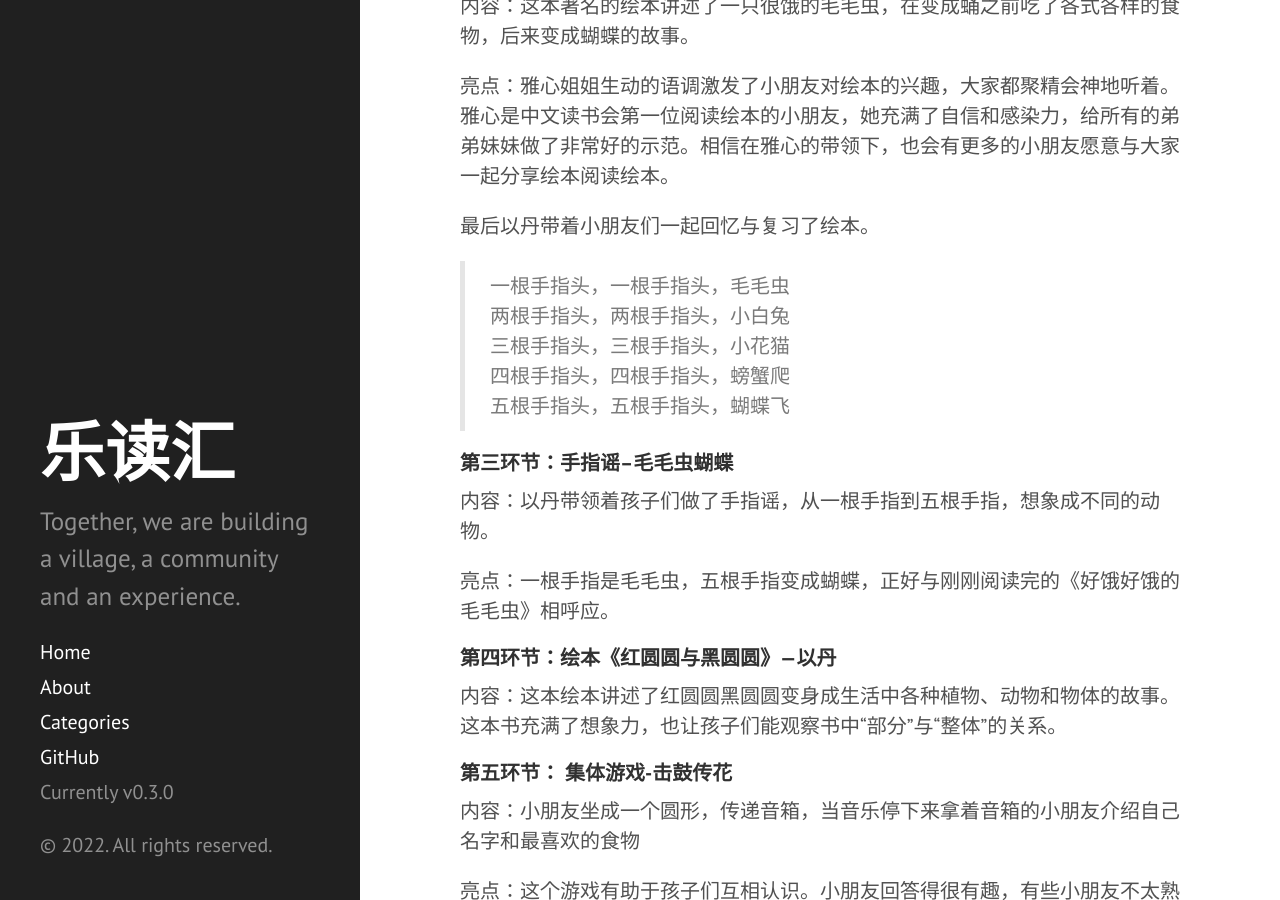
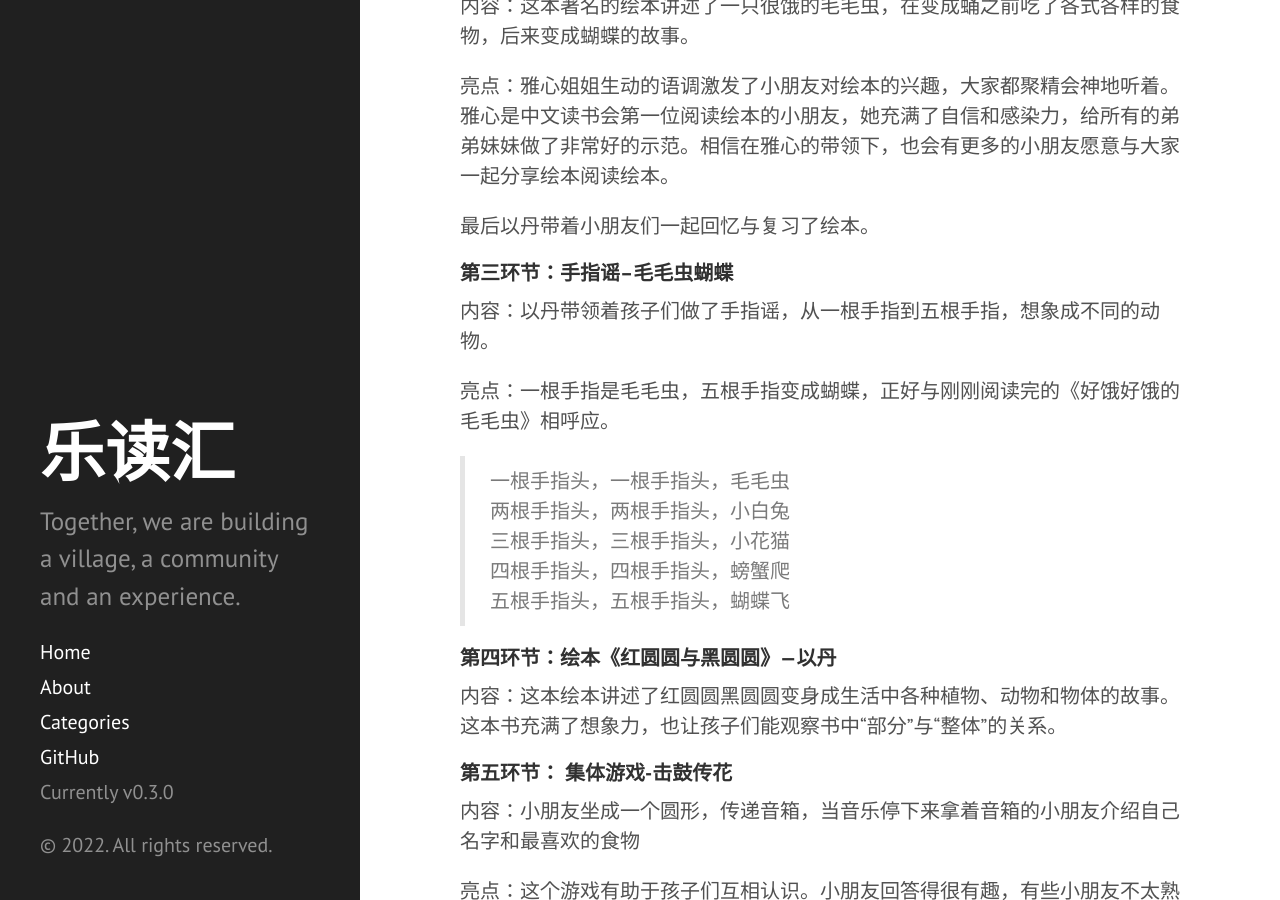
Before and after one commit to leducon/leducon.github.io, a Jekyll site: the page built from _posts/2022-06-12-event4-outdoor-lions-park.md, in a window 1280 px wide and 900 px high, scrolled down 700 px. Built offline with Jekyll 4.4.1, drawn with Linux system fonts in a browser that asks for light colours; Markdown is read by kramdown in place of the engine named in the settings.

```diff
--- a/_posts/2022-06-12-event4-outdoor-lions-park.md
+++ b/_posts/2022-06-12-event4-outdoor-lions-park.md
@@ -30,18 +30,17 @@ categories: [events, outdoor, picnic, freeplay]
 
 最后以丹带着小朋友们一起回忆与复习了绘本。
 
-> 一根手指头，一根手指头，毛毛虫<br>
-> 两根手指头，两根手指头，小白兔<br>
-> 三根手指头，三根手指头，小花猫<br>
-> 四根手指头，四根手指头，螃蟹爬<br>
-> 五根手指头，五根手指头，蝴蝶飞<br>
-
 #### 第三环节：手指谣--毛毛虫蝴蝶
 
 内容：以丹带领着孩子们做了手指谣，从一根手指到五根手指，想象成不同的动物。
 
 亮点：一根手指是毛毛虫，五根手指变成蝴蝶，正好与刚刚阅读完的《好饿好饿的毛毛虫》相呼应。
 
+> 一根手指头，一根手指头，毛毛虫<br>
+> 两根手指头，两根手指头，小白兔<br>
+> 三根手指头，三根手指头，小花猫<br>
+> 四根手指头，四根手指头，螃蟹爬<br>
+> 五根手指头，五根手指头，蝴蝶飞<br>
 
 #### 第四环节：绘本《红圆圆与黑圆圆》---**以丹**
 
```
